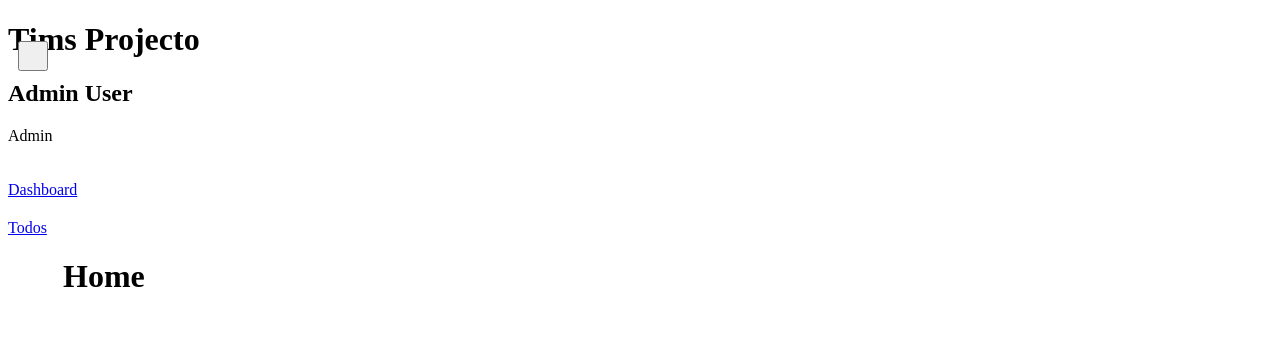
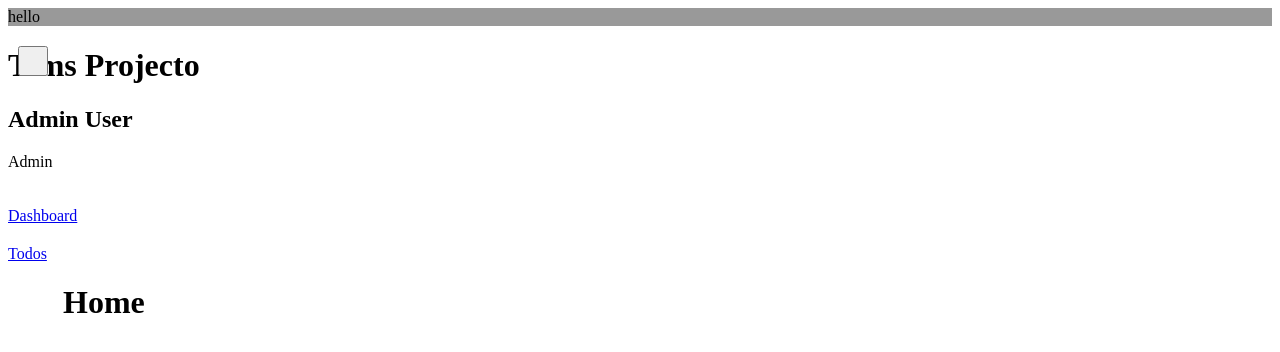
Before and after one commit to TimSalokat/Personal-Website, a SvelteKit app in the folder Website_v1/: page / in a window 1280 px wide. Shown: the top 352 px of the page. Built offline with nearby package versions, Linux system fonts and the light colour scheme; some icons are missing.

Commit message:
Layed down the base for an overlay

```diff
--- /dev/null
+++ b/Website_v1/src/components/base/overlay.svelte
@@ -0,0 +1,34 @@
+
+<script>
+    import AddTodoForm from "../forms/addTodoForm.svelte";
+
+    import { states } from "../../stores/Global";
+
+    const global = $states;
+    const active = $states.overlayActive;
+
+</script>
+
+{#if active}
+<div
+id="Overlay"
+class="absolute h-full w-full z-50"
+on:click={() => $states.setOverlay(false)}
+on:keydown={() => {}}
+>
+
+    {#if global.activeForm === "AddTodo"}
+        <AddTodoForm/>
+    {:else}
+        <p>Hello</p>
+    {/if}
+
+</div>
+{/if}
+
+<style>
+    #Overlay {
+        background-color: rgba(0,0,0,.4);
+    }
+
+</style>
--- /dev/null
+++ b/Website_v1/src/components/forms/addTodoForm.svelte
@@ -0,0 +1,5 @@
+
+
+<div class="bg-red-700 h-20 w-30">
+    hello
+</div>
--- a/Website_v1/src/components/todo/todo.svelte
+++ b/Website_v1/src/components/todo/todo.svelte
@@ -49,7 +49,7 @@
 	</div>
 
 	<!-- text -->
-	<div class="{task.finished ? 'line-through' : ''} decoration-1 p-1">
+	<div class="{task.finished ? 'line-through' : ''} decoration-1 p-1 ml-2">
 		<h2>{task.title}</h2>
 		<h4 class="text-xs">{task.desc}</h4>
 	</div>
@@ -68,10 +68,10 @@
 	.prioIndicator {
 		content: '';
 		position: absolute;
-		width: 4px;
+		width: 2px;
 		height: 25px;
 		top: calc(50% - 12.5px);
-		left: -40%;
+		left: 120%;
 		border-radius: 5px;
 	}
 
--- a/Website_v1/src/routes/+layout.svelte
+++ b/Website_v1/src/routes/+layout.svelte
@@ -1,5 +1,6 @@
 <script>
 	import SideBar from '../components/base/SideBar.svelte';
+	import Overlay from '../components/base/overlay.svelte';
 	let ShowSideBar = false;
 
 	const toggleSideBar = () => {
@@ -10,6 +11,7 @@
 	};
 </script>
 
+<Overlay/>
 <SideBar {toggleSideBar} {ShowSideBar} {closeSideBar} />
 <div
 	class="{ShowSideBar
--- a/Website_v1/src/stores/Global.js
+++ b/Website_v1/src/stores/Global.js
@@ -79,7 +79,11 @@ const _consts = {
 };
 
 const _states = {
-	activePage: _consts['Pages'][0].title
+	activePage: _consts['Pages'][0].title,
+	activeForm: "AddTodo",
+
+	overlayActive: true,
+	setOverlay : (newState) => {_states.overlayActive = newState;},
 };
 
 colors.set(_colors);
```
Also changed, not shown: Website_v1/src/components/todo/projectCard.svelte (+0 -16 lines).
